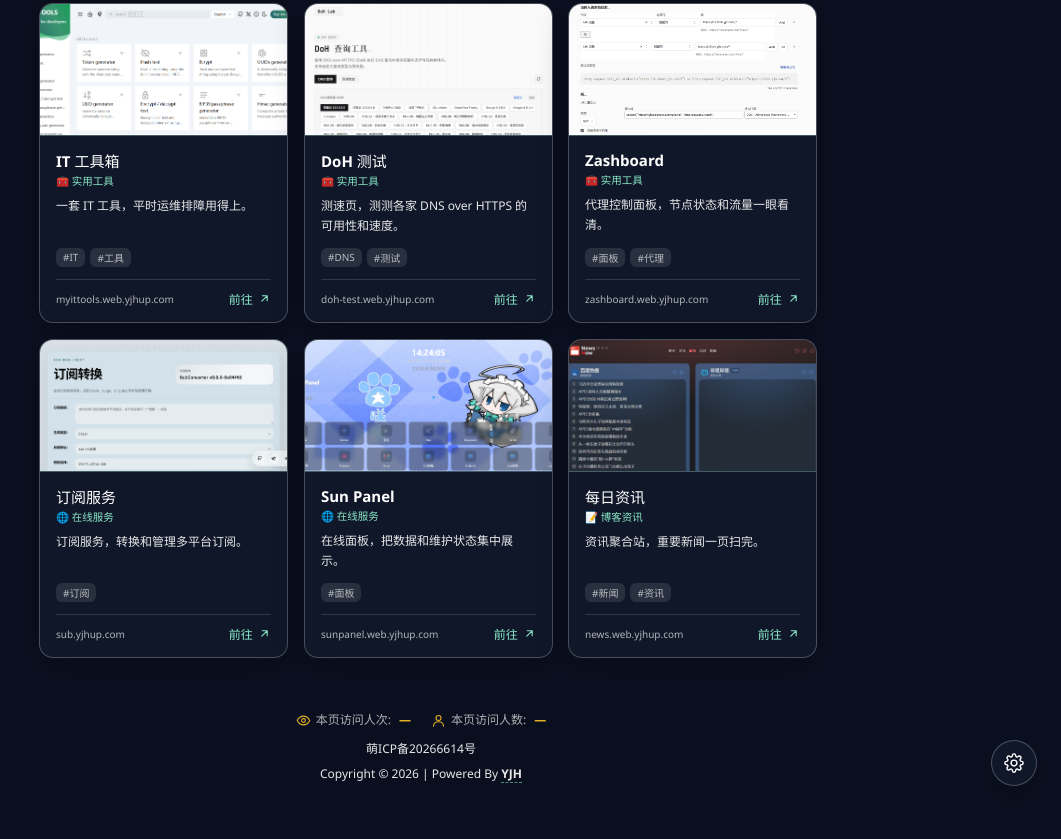
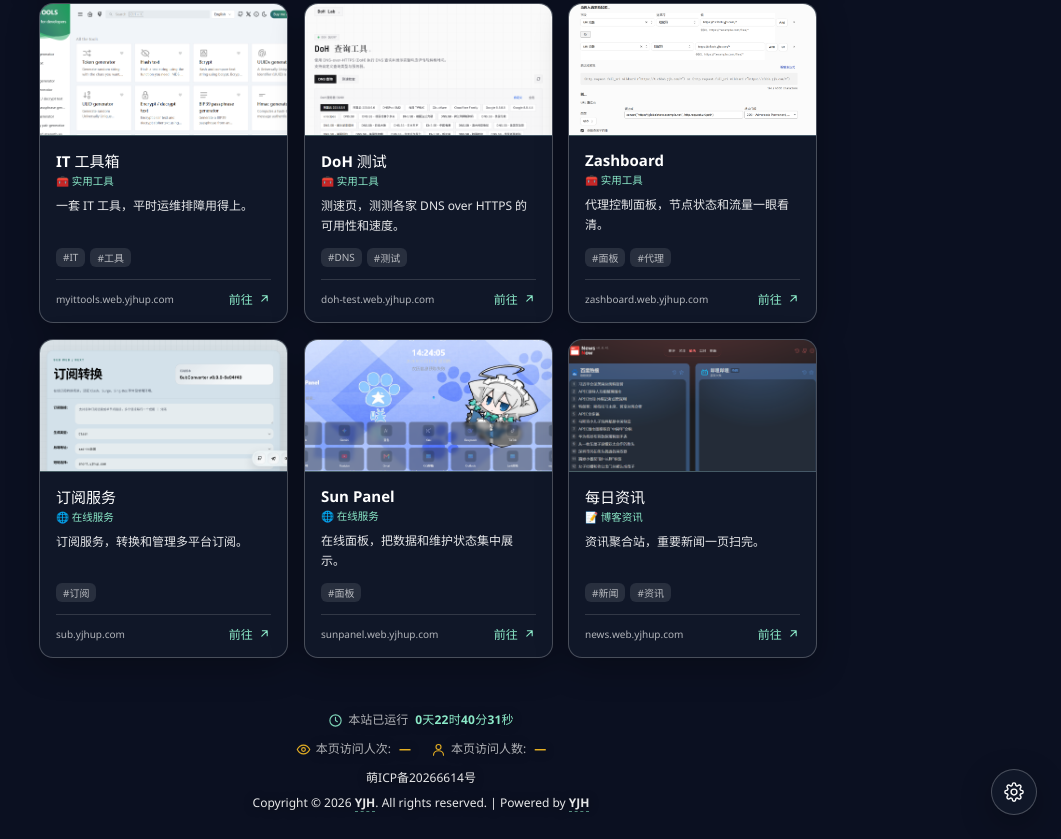
Before and after one commit to YJHxx2561/my-website-display, a plain HTML site: page index.html in a window 1280 px wide. Shown: the part 1186-2025 px from the top of the page, without its empty margins (219-1280 px from the left). Before the commit the page ends 1996 px from the top, so only its background shows below. Drawn offline with Linux system fonts and the light colour scheme.

Commit message:
完善页脚：备案/版权、访问统计、运行计时与窄屏适配
- 页脚改为萌ICP备案 + Copyright © 2026 YJH. All rights reserved. | Powered by YJH（两处 YJH 均可点击跳转）
- 加入 WebViso 访问统计（人次/人数，与 sunpanel 共用后端）
- 加入本站运行时间计时（独占首行，x天X时X分X秒，起始时间可配置）
- 窄屏下统计折行、版权行折行并避开设置按钮；页脚底部与设置按钮齐平
- README 同步更新

```diff
--- a/css/style.css
+++ b/css/style.css
@@ -235,12 +235,19 @@ body {
 .empty p { margin: 0 0 18px; font-size: 13px; color: var(--text-dim); }
 .primary-btn { padding: 8px 18px; border-color: var(--accent); color: var(--accent); }
 .footer { grid-area: foot; margin-top: 30px; text-align: center; font-size: 12px; color: var(--text-soft); line-height: 1.9; text-shadow: 0 1px 8px rgba(0,0,0,.6); }
-/* 访问统计（与 sunpanel 同款，配色适配本站） */
+/* 页脚第一行：本站运行时间（独占一行，强调色数字） */
+.uptime-line { display: flex; justify-content: center; margin-bottom: 6px; font-size: 12px; color: var(--text-dim); }
+.uptime-num { color: var(--accent); font-weight: 700; font-variant-numeric: tabular-nums; letter-spacing: .02em; margin-left: 2px; }
+/* 页脚第二行：访问统计（与 sunpanel 同款，配色适配本站） */
 .visit-stats { display: flex; flex-wrap: wrap; align-items: center; justify-content: center; gap: 6px 20px; margin-bottom: 6px; font-size: 12px; color: var(--text-dim); }
 .stat-item { display: inline-flex; align-items: center; gap: 5px; white-space: nowrap; }
 .stat-item svg { width: 15px; height: 15px; fill: none; stroke: #fbbf24; stroke-width: 1.8; stroke-linecap: round; stroke-linejoin: round; opacity: .9; }
 .stat-num { color: #fbbf24; font-weight: 700; font-variant-numeric: tabular-nums; margin-left: 3px; }
+/* 运行时间的时钟图标用强调色，和访问统计的金色区分 */
+.uptime-item svg { stroke: var(--accent); }
 .copyright { display: inline-flex; flex-direction: column; align-items: center; gap: 2px; }
+.copyright > div { max-width: 100%; }
+.copyright-line { line-height: 1.9; }
 .copyright a { color: var(--text-soft); text-decoration: none; transition: color .2s; }
 .copyright a:hover { color: var(--accent); }
 .footer-name { color: var(--accent); font-weight: 700; text-decoration: none; border-bottom: 1px dashed rgba(139,233,200,.6); }
@@ -278,6 +285,19 @@ body {
   .cat-btn { padding: 7px 12px; font-size: 12px; }
   .fab-wrap { right: 16px; bottom: 16px; }
   .panel-collapse { display: none; }
+  /* 窄屏页脚：统计项间距收紧、版权行允许折行 */
+  .visit-stats { gap: 5px 12px; font-size: 11px; }
+  .stat-item svg { width: 13px; height: 13px; }
+  .footer { font-size: 11px; line-height: 1.8; }
+  .copyright { width: 100%; }
+  .copyright-line { text-wrap: balance; overflow-wrap: anywhere; }
+  /* 右下角设置按钮所在区域留白，避免遮住版权行末尾 */
+  .footer { padding-right: 52px; }
+}
+
+@media (max-width: 420px) {
+  .visit-stats { gap: 5px 10px; }
+  .footer { font-size: 10.5px; }
 }
 
 @media (prefers-reduced-motion: reduce) {
--- a/data/sites.js
+++ b/data/sites.js
@@ -23,11 +23,12 @@ window.SITE_DATA = {
     "description": "我的一些网站与项目。",
     "keywords": "项目,作品,开发,工具,网站,yjhup,yjh",
     "favicon": "assets/avatar.png",           // 浏览器标签页图标，可用 emoji 或图片地址
-    "author": "YJH",           // 页脚 Powered By 后面的名字
+    "author": "YJH",           // 页脚里可点击的名字（两处 YJH 都用它）
     "authorUrl": "https://yjhup.com",  // ★ 点击页脚 YJH 跳转的地址
     "icp": "萌ICP备20266614号",  // 备案号，留空则不显示
     "icpUrl": "https://icp.gov.moe/?keyword=20266614",  // ★ 点击备案号跳转的地址
-    "copyright": "Copyright © 2026 | Powered By",
+    "copyright": "Copyright © 2026",  // 版权行前缀，完整文案由 JS 拼接
+    "startDate": "2026-11-19T00:00:00+08:00",  // ★ 本站开始运行时间（用于页脚运行计时）
     // 管理员点右下角齿轮 →「管理网站」时打开的链接。
     "adminUrl": "https://github.com/YJHxx2561/my-website-display/edit/main/data/sites.js"
   },
--- a/index.html
+++ b/index.html
@@ -96,7 +96,14 @@
     </aside>
 
     <footer class="footer" id="footer">
-      <!-- 访问统计（与 sunpanel 项目相同后端，脚本见页面底部） -->
+      <!-- 页脚第一行：本站运行时间（JS 每秒更新，格式 x天X时X分X秒） -->
+      <div class="uptime-line">
+        <span class="stat-item uptime-item">
+          <svg viewBox="0 0 24 24" aria-hidden="true"><circle cx="12" cy="12" r="9"/><path d="M12 7v5l3 2"/></svg>
+          本站已运行<span id="site-uptime" class="uptime-num">—</span>
+        </span>
+      </div>
+      <!-- 页脚第二行：访问统计（与 sunpanel 项目相同后端，脚本见页面底部） -->
       <div class="visit-stats">
         <span class="stat-item">
           <svg viewBox="0 0 24 24" aria-hidden="true"><path d="M2 12s3.5-7 10-7 10 7 10 7-3.5 7-10 7-10-7-10-7Z"/><circle cx="12" cy="12" r="3"/></svg>
@@ -109,7 +116,7 @@
       </div>
       <div class="copyright" id="copyright">
         <div><a href="https://icp.gov.moe/?keyword=20266614" target="_blank" rel="noopener noreferrer">萌ICP备20266614号</a></div>
-        <div>Copyright © 2026 | Powered By <a href="https://yjhup.com" target="_blank" rel="noopener noreferrer">YJH</a></div>
+        <div>Copyright © 2026 <a href="https://yjhup.com" target="_blank" rel="noopener noreferrer">YJH</a>. All rights reserved. | Powered by <a href="https://yjhup.com" target="_blank" rel="noopener noreferrer">YJH</a></div>
       </div>
     </footer>
 
--- a/js/app.js
+++ b/js/app.js
@@ -158,21 +158,42 @@
       setInterval(tick, 1000);
     }
 
-    /* ---------------- 页脚：备案号 + Powered By YJH ---------------- */
+    /* ---------------- 页脚：备案号 + 版权行 ---------------- */
     function renderFooter() {
       var author = meta.author || 'YJH';
       var authorUrl = meta.authorUrl || 'https://yjhup.com';
       var icp = meta.icp || '';
       var icpUrl = meta.icpUrl || 'https://beian.miit.gov.cn';
       var copyright = meta.copyright || 'Copyright © 2026';
+      var nameLink = '<a class="footer-name" href="' + escapeAttr(authorUrl) +
+        '" target="_blank" rel="noopener noreferrer">' + escapeHtml(author) + '</a>';
       var html = '';
       if (icp) {
         html += '<div><a href="' + escapeAttr(icpUrl) +
           '" target="_blank" rel="noopener noreferrer">' + escapeHtml(icp) + '</a></div>';
       }
-      html += '<div>' + escapeHtml(copyright) + ' <a class="footer-name" href="' + escapeAttr(authorUrl) +
-        '" target="_blank" rel="noopener noreferrer">' + escapeHtml(author) + '</a></div>';
+      html += '<div class="copyright-line">' + escapeHtml(copyright) + ' ' + nameLink +
+        '. All rights reserved. | Powered by ' + nameLink + '</div>';
       $('copyright').innerHTML = html;
+    }
+
+    /* ---------------- 本站运行时间计时 ---------------- */
+    function startUptime() {
+      var elUp = $('site-uptime');
+      if (!elUp) return;
+      var start = new Date(meta.startDate || '2026-11-19T00:00:00+08:00').getTime();
+      if (isNaN(start)) { elUp.textContent = '—'; return; }
+      function pad(n) { return String(n).padStart(2, '0'); }
+      function tick() {
+        var diff = Math.max(0, Date.now() - start);
+        var days = Math.floor(diff / 86400000);
+        var hours = Math.floor(diff / 3600000) % 24;
+        var mins = Math.floor(diff / 60000) % 60;
+        var secs = Math.floor(diff / 1000) % 60;
+        elUp.textContent = days + '天' + pad(hours) + '时' + pad(mins) + '分' + pad(secs) + '秒';
+      }
+      tick();
+      setInterval(tick, 1000);
     }
 
     /* ---------------- 搜索框：引擎下拉 + 双模式 ---------------- */
@@ -405,6 +426,7 @@
     startTypewriter();
     startClock();
     renderFooter();
+    startUptime();
     renderCategories();
     renderFab();
     bindKeys();
```
Also changed, not shown: 1 other file.
